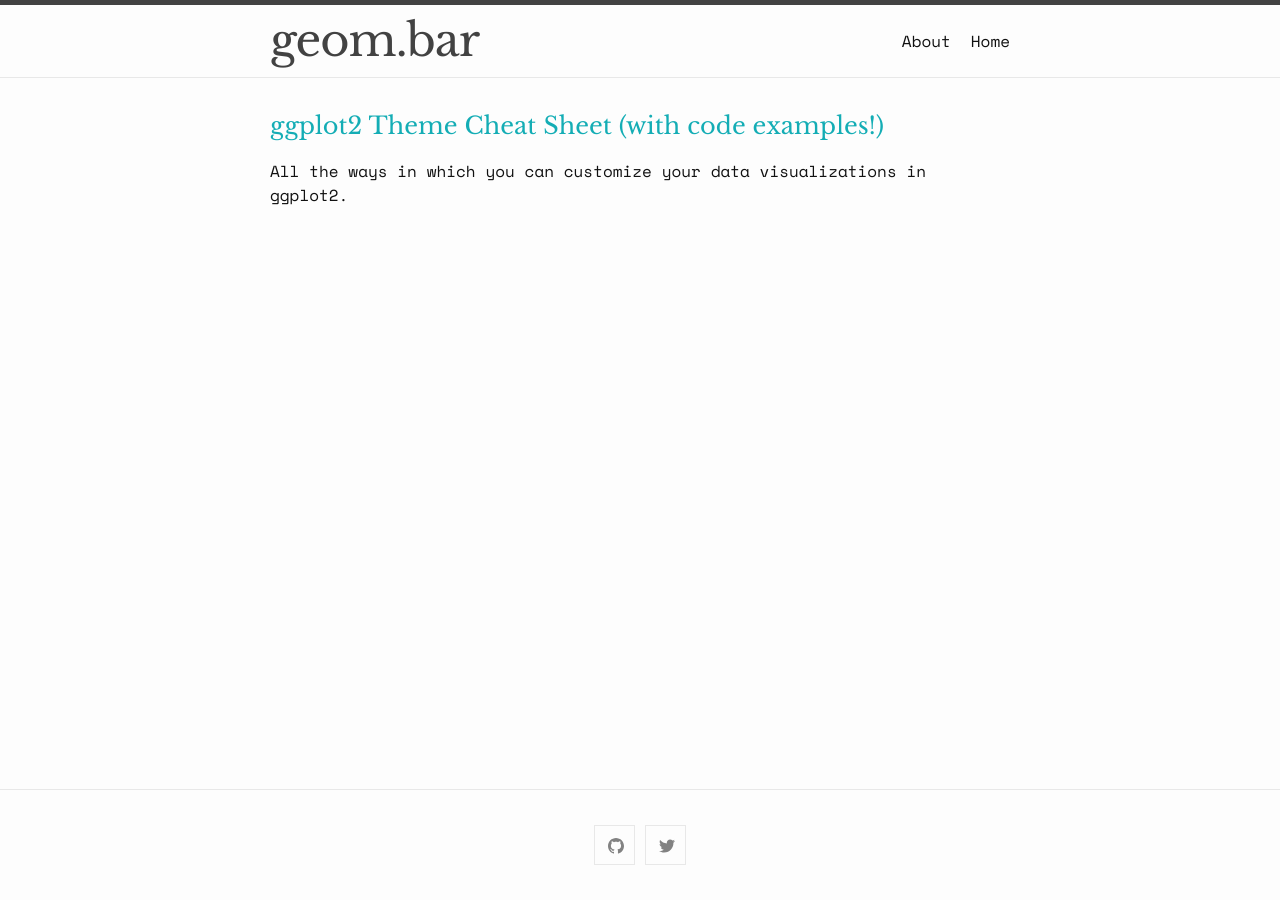
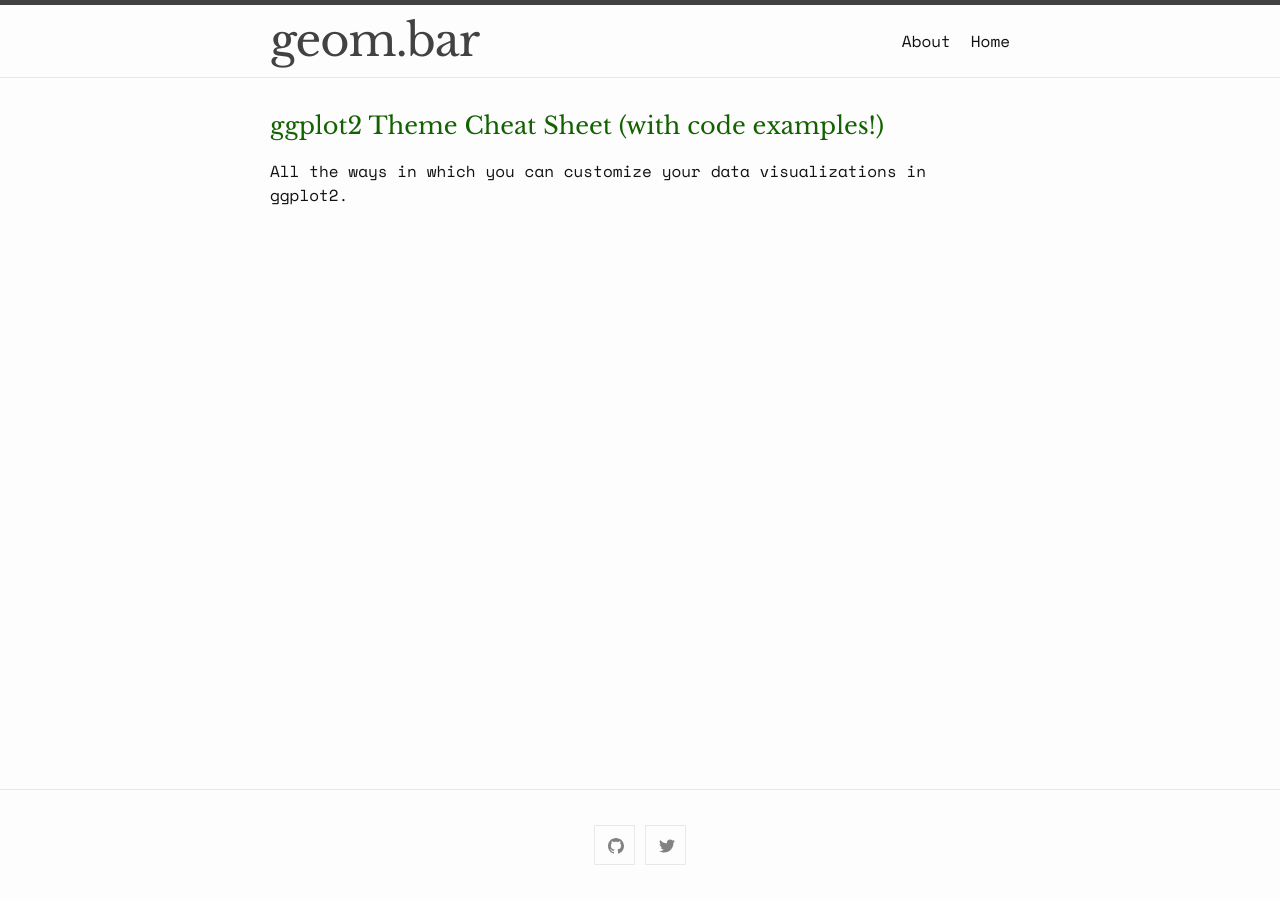
Before and after one commit to ziemek-bucko/blog, a Jekyll site: the page built from index.markdown, in a window 1280 px wide. Built offline with Jekyll 4.4.1, drawn with Linux system fonts in a browser that asks for light colours.

Commit message:
Update custom-variables.scss

```diff
--- a/_sass/minima/custom-variables.scss
+++ b/_sass/minima/custom-variables.scss
@@ -1,5 +1 @@
 // Placeholder to allow overriding predefined variables smoothly.
-$base-font-family: 'Space Mono', monospace;
-$header-font-family: 'Libre Baskerville', serif;
-$link-base-color: #14adb5;
-$link-visited-color: #14adb5;
```
